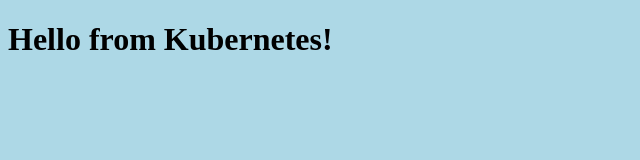
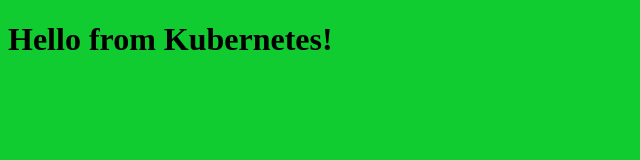
Before and after one commit to vesahadergjonaj/my-cicd-demo, a plain HTML site: page index.html in a window 1280 px wide. Shown: the whole page, without its empty margins (0-640 px from the left). Drawn offline with Linux system fonts and the light colour scheme.

Commit message:
version 1

```diff
--- a/index.html
+++ b/index.html
@@ -1,9 +1,9 @@
 <!DOCTYPE html>
 <html>
 <head>
-    <title>CI/CD Demo</title>
+    <title>CI/CD version 1</title>
 </head>
-<body style="background-color: lightblue;">
+<body style="background-color: rgb(17, 204, 48);">
     <h1>Hello from Kubernetes!</h1>
 </body>
 </html>
```
